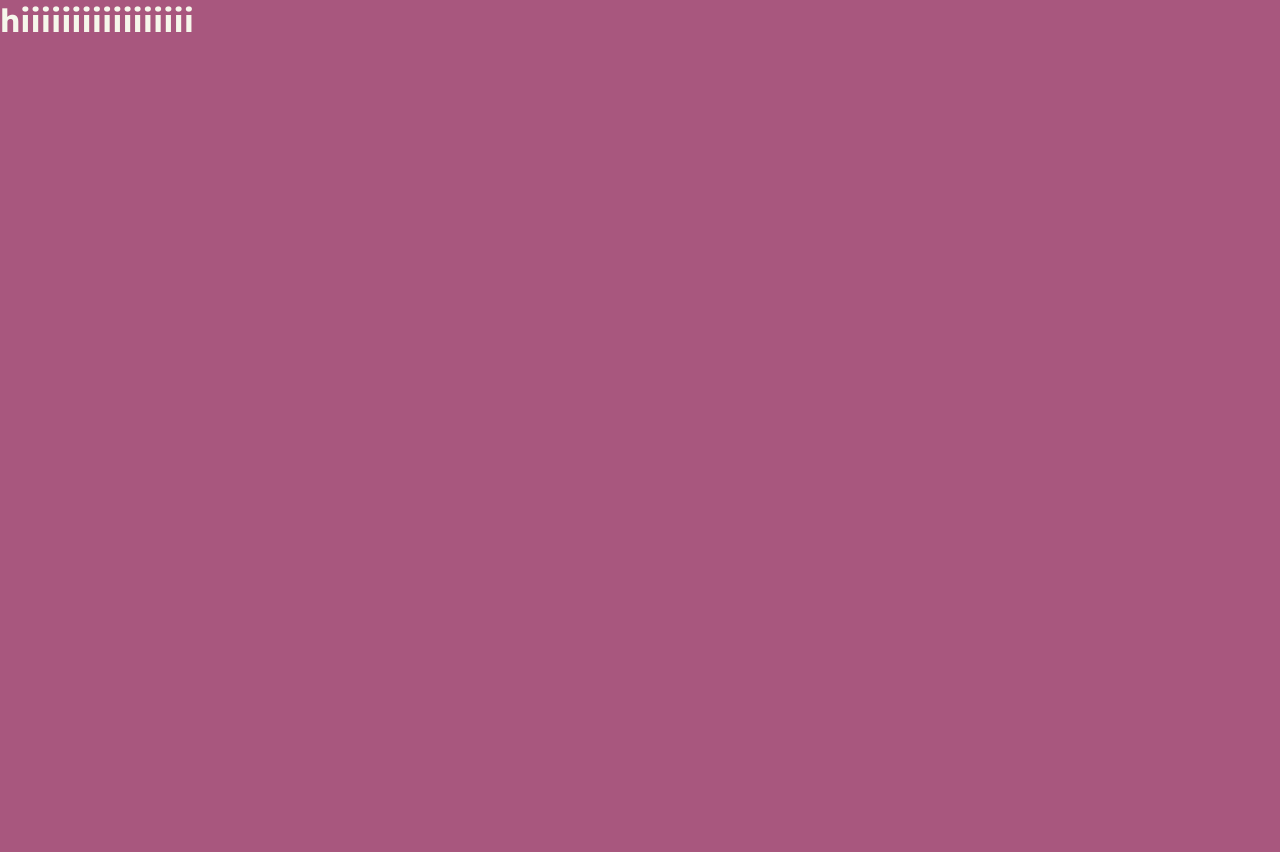
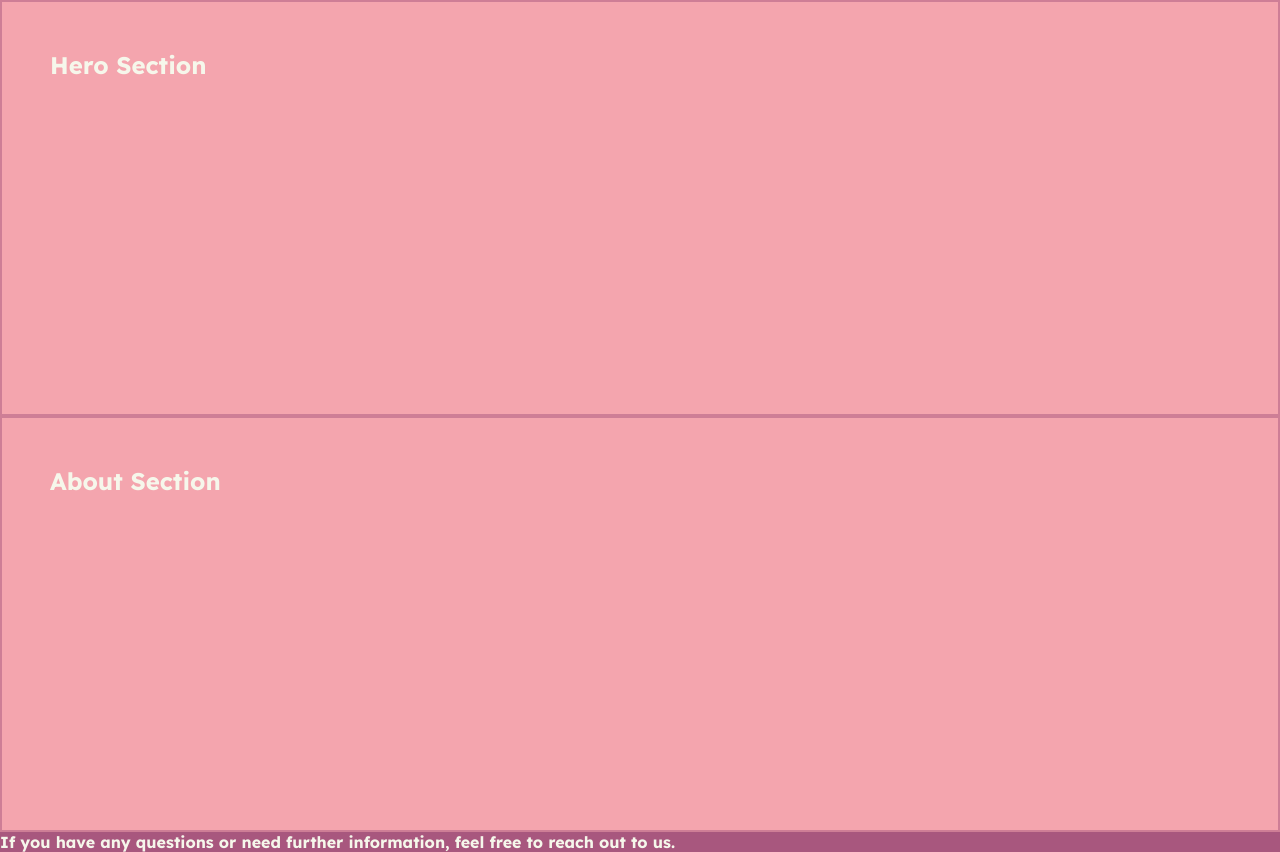
Before and after one commit to mafenandaup/so-pra-elas, a React (Vite) app in the folder spe-client/: page / in a window 1280 px wide. Before the commit the page ends 800 px from the top, so only its background shows below. Built offline with nearby package versions, Linux system fonts and the light colour scheme.

Commit message:
install motion & edit components

```diff
--- a/spe-client/package.json
+++ b/spe-client/package.json
@@ -12,6 +12,7 @@
   "dependencies": {
     "font-awesome": "^4.7.0",
     "framer-motion": "^12.23.0",
+    "motion": "^12.23.0",
     "react": "^19.1.0",
     "react-dom": "^19.1.0"
   },
--- a/spe-client/src/App.tsx
+++ b/spe-client/src/App.tsx
@@ -1,9 +1,13 @@
 import Hero from "./pages/home/Hero"
+import Contact from "./pages/contact/contact"
+import About from "./pages/about/About"
 function App() {
 
   return (
     <>
-   <h1 className="test">hiiiiiiiiiiiiiiiii</h1>
+      <Hero />
+      <About/>
+      <Contact/>
     </>
   )
 }
--- /dev/null
+++ b/spe-client/src/pages/about/About.tsx
@@ -0,0 +1,12 @@
+
+const About = () => {
+  return (
+      <>
+          <section className="content-section">
+              <h1>About Section</h1>
+          </section>
+      </>
+  )
+}
+
+export default About
--- /dev/null
+++ b/spe-client/src/pages/contact/Contact.tsx
@@ -0,0 +1,14 @@
+
+import { motion } from "motion/react"
+
+const Contact = () => {
+  return (
+      <>
+          <footer>
+                    <p>If you have any questions or need further information, feel free to reach out to us.</p>
+          </footer>
+      </>
+  )
+}
+
+export default Contact
--- a/spe-client/src/pages/home/Hero.tsx
+++ b/spe-client/src/pages/home/Hero.tsx
@@ -2,9 +2,11 @@
 import '../../styles/hero.css'
 const Hero = () => {
   return (
-    <div>
-
-    </div>
+    <>
+      <section className="content-section">
+        <h1>Hero Section</h1>
+      </section>
+    </>
   )
 }
 
--- a/spe-client/src/styles/global.css
+++ b/spe-client/src/styles/global.css
@@ -21,7 +21,11 @@
 }
 
 .content-section {
-  background-color: #f4a5aeff;
+  background-color: #f4a5ae;
+  min-width: 100vw;
+  padding: 3rem;
+  height: 26rem;
+  border: solid 2px var(--puce);
 
 }
 
--- a/spe-client/src/styles/hero.css
+++ b/spe-client/src/styles/hero.css
@@ -0,0 +1,14 @@
+:root {
+  --black: #030301ff;
+  --chocolate-cosmos: #511222ff;
+  --amaranth-purple: #9f2042ff;
+  --ivory: #f6f7ebff;
+  --tea-rose-red: #f5cecdff;
+  --cherry-blossom-pink: #f4a5aeff;
+  --puce: #ce7e96ff;
+  --china-rose: #a8577eff;
+}
+
+section{
+      min-width: 100vw;
+}
```
Also changed, not shown: spe-client/src/assets/stockimgs/drivingcaridk.webp (added), 1 other file (tests, documents, lock files or other folders).
